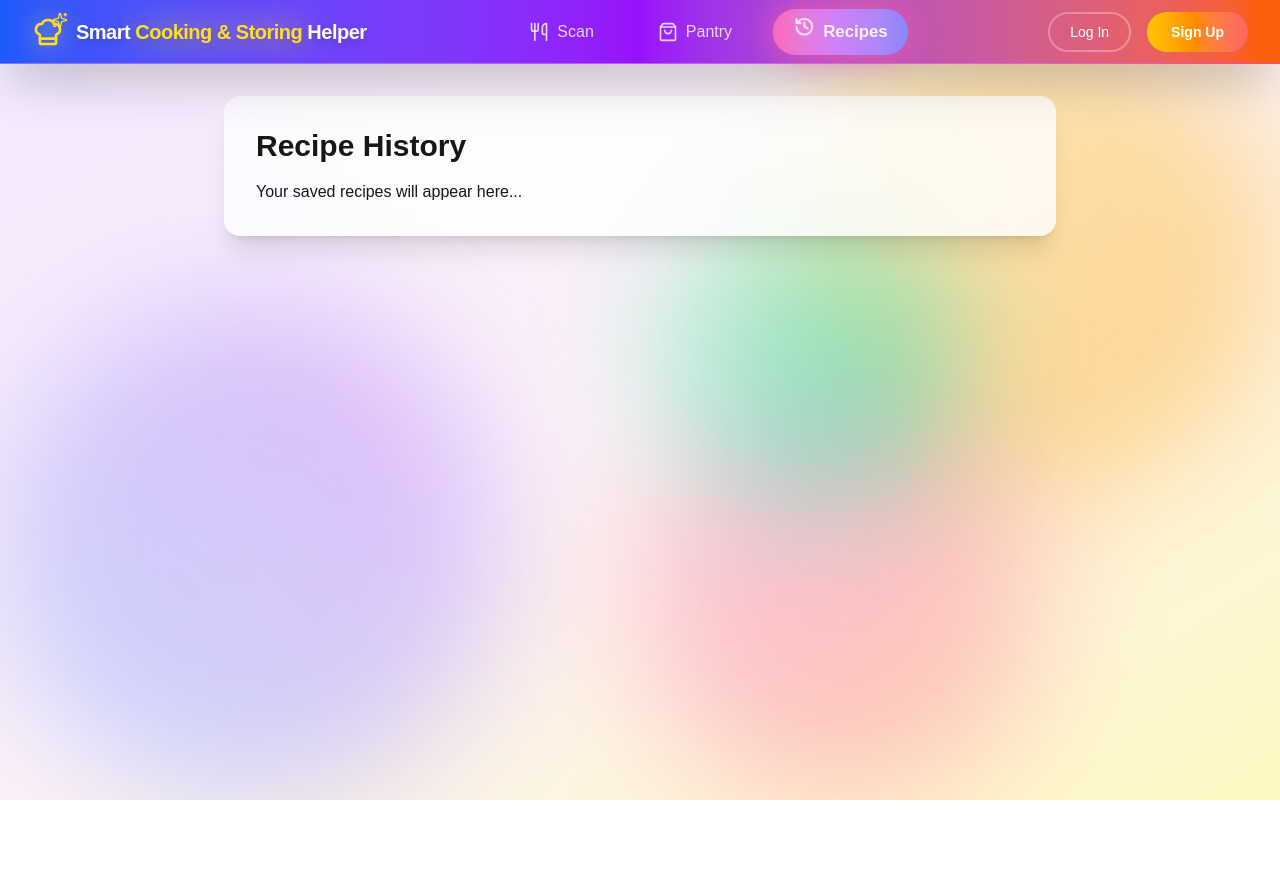
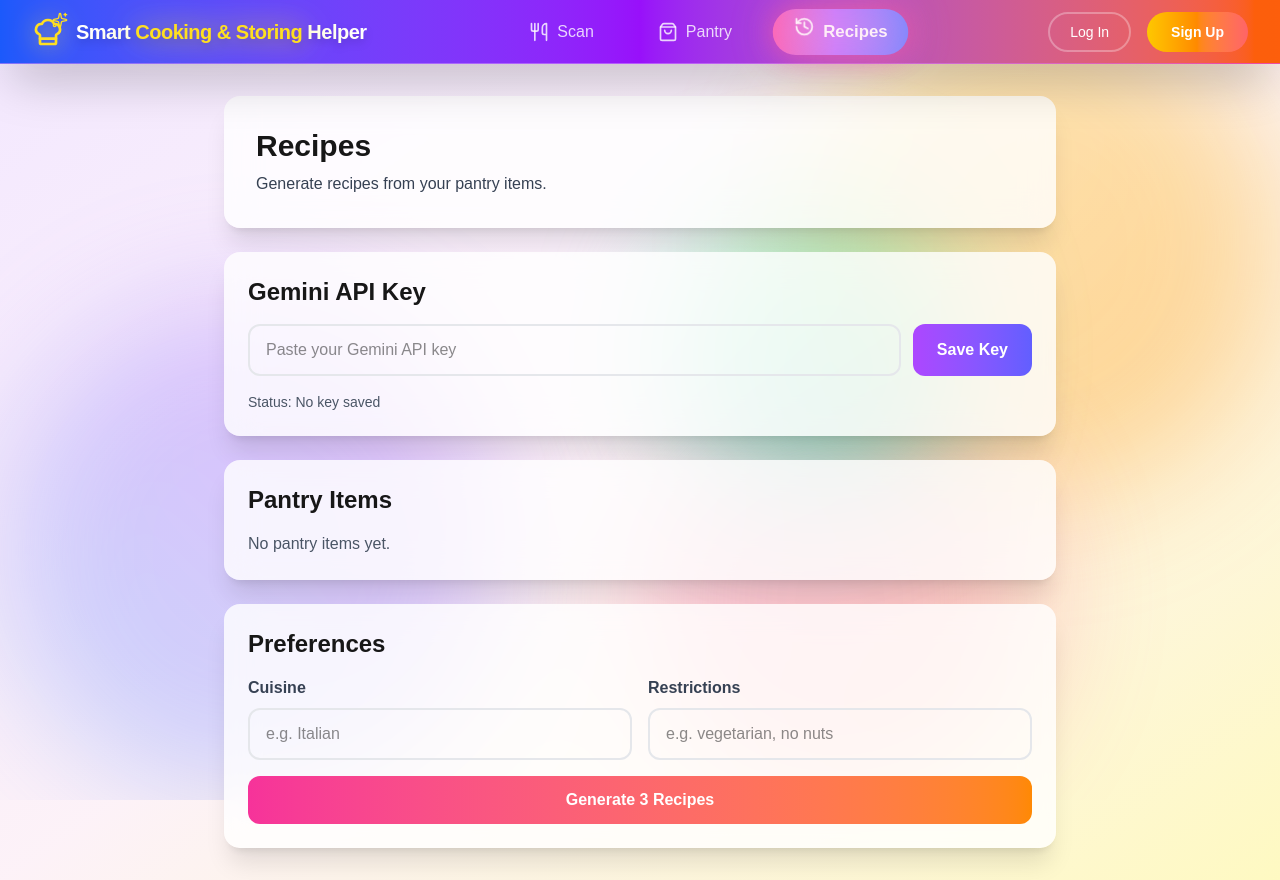
Before and after one commit to ucsb-cs148-w26/pj02-ai-cooking, a Next.js app in the folder Project/: page / in a window 1280 px wide. Both pictures are taken after a click on the button "Recipes". Before the commit the page ends 800 px from the top, so only its background shows below. Built offline with nearby package versions, Linux system fonts and the light colour scheme.

Commit message:
Add recipe generation and pantry wiring
Connect pantry items from manual and scanned inputs to recipe generation, and add alias-friendly tsconfig base URL.

```diff
--- a/Project/app/page.tsx
+++ b/Project/app/page.tsx
@@ -1,12 +1,23 @@
 'use client';
 
 import { useState } from 'react';
-import { Layout } from '../components/Layout';
-import AddFood from '../components/InputInventory';
-import ScanAnalyzer from '../components/ScanAnalyzer';
+import { Layout } from '@/components/Layout';
+import AddFood from '@/components/InputInventory';
+import ScanAnalyzer from '@/components/ScanAnalyzer';
+import RecipeGenerator from '@/components/RecipeGenerator';
+import type { Ingredient } from '@/types';
 
 export default function Home() {
   const [activeTab, setActiveTab] = useState('pantry');
+  const [pantryItems, setPantryItems] = useState<Ingredient[]>([]);
+
+  const handleAddFood = (item: Ingredient) => {
+    setPantryItems((prev) => [...prev, item]);
+  };
+
+  const handleAddScanItems = (items: Ingredient[]) => {
+    setPantryItems((prev) => [...prev, ...items]);
+  };
 
   return (
     <Layout activeTab={activeTab} onTabChange={setActiveTab}>
@@ -16,16 +27,19 @@ export default function Home() {
             <h1 className="text-3xl font-bold mb-2">Scan Items</h1>
             <p className="text-gray-700">Upload a receipt or fridge photo to analyze.</p>
           </div>
-          <ScanAnalyzer />
+          <ScanAnalyzer onAddItems={handleAddScanItems} />
         </div>
       )}
 
-      {activeTab === 'pantry' && <AddFood />}
+      {activeTab === 'pantry' && <AddFood onAddFood={handleAddFood} />}
 
       {activeTab === 'recipes' && (
-        <div className="bg-white/80 backdrop-blur-lg rounded-2xl p-8 shadow-xl">
-          <h1 className="text-3xl font-bold mb-4">Recipe History</h1>
-          <p>Your saved recipes will appear here...</p>
+        <div className="space-y-6">
+          <div className="bg-white/80 backdrop-blur-lg rounded-2xl p-8 shadow-xl">
+            <h1 className="text-3xl font-bold mb-2">Recipes</h1>
+            <p className="text-gray-700">Generate recipes from your pantry items.</p>
+          </div>
+          <RecipeGenerator ingredients={pantryItems} />
         </div>
       )}
     </Layout>
--- a/Project/components/InputInventory.tsx
+++ b/Project/components/InputInventory.tsx
@@ -1,8 +1,13 @@
 'use client';
 
 import React, { useState } from 'react';
+import type { Ingredient } from '../types';
 
-export default function AddFood() {
+type AddFoodProps = {
+  onAddFood?: (item: Ingredient) => void;
+};
+
+export default function AddFood({ onAddFood }: AddFoodProps) {
   const [food, setFood] = useState({
     name: '', category: '', quantity: '', unit: '', expiration: '', storage: '', notes: ''
   });
@@ -12,6 +17,14 @@ export default function AddFood() {
       alert('Please fill in all required fields');
       return;
     }
+    const quantityLabel = [food.quantity, food.unit].filter(Boolean).join(' ');
+    const expiryEstimate = food.expiration ? `Expires ${food.expiration}` : undefined;
+    onAddFood?.({
+      name: food.name,
+      quantity: quantityLabel || undefined,
+      category: food.category || undefined,
+      expiryEstimate
+    });
     alert(`✅ ${food.name} added to pantry!`);
     setFood({ name: '', category: '', quantity: '', unit: '', expiration: '', storage: '', notes: '' });
   };
--- /dev/null
+++ b/Project/components/RecipeGenerator.tsx
@@ -0,0 +1,169 @@
+'use client';
+
+import { useMemo, useState } from 'react';
+import type { Ingredient, Recipe, UserPreferences } from '../types';
+import { generateRecipes, getApiKey, hasValidApiKey, setStoredApiKey } from '../services/geminiService';
+
+type RecipeGeneratorProps = {
+  ingredients: Ingredient[];
+};
+
+const formatIngredient = (item: Ingredient) => {
+  const details = [item.quantity, item.category, item.expiryEstimate]
+    .filter(Boolean)
+    .join(' · ');
+  return details ? `${item.name} (${details})` : item.name;
+};
+
+export default function RecipeGenerator({ ingredients }: RecipeGeneratorProps) {
+  const [apiKeyInput, setApiKeyInput] = useState(getApiKey() ?? '');
+  const [hasKey, setHasKey] = useState(hasValidApiKey());
+  const [cuisine, setCuisine] = useState('');
+  const [restrictions, setRestrictions] = useState('');
+  const [recipes, setRecipes] = useState<Recipe[]>([]);
+  const [loading, setLoading] = useState(false);
+  const [error, setError] = useState<string | null>(null);
+
+  const pantrySummary = useMemo(
+    () => ingredients.map(formatIngredient),
+    [ingredients]
+  );
+
+  const saveKey = () => {
+    const trimmed = apiKeyInput.trim();
+    setStoredApiKey(trimmed);
+    setHasKey(Boolean(trimmed));
+    setError(null);
+  };
+
+  const handleGenerate = async () => {
+    if (!hasValidApiKey()) {
+      setError('Please save a Gemini API key first.');
+      return;
+    }
+    if (ingredients.length === 0) {
+      setError('Add at least one pantry item first.');
+      return;
+    }
+
+    setLoading(true);
+    setError(null);
+    try {
+      const preferences: UserPreferences = {
+        cuisine: cuisine.trim(),
+        restrictions: restrictions.trim()
+      };
+      const result = await generateRecipes(ingredients, preferences);
+      setRecipes(result);
+    } catch (err) {
+      setError(err instanceof Error ? err.message : 'Recipe generation failed.');
+    } finally {
+      setLoading(false);
+    }
+  };
+
+  return (
+    <div className="space-y-6">
+      <div className="bg-white/80 backdrop-blur-lg rounded-2xl p-6 shadow-xl space-y-4">
+        <h2 className="text-2xl font-bold">Gemini API Key</h2>
+        <div className="flex flex-col md:flex-row gap-3">
+          <input
+            type="password"
+            value={apiKeyInput}
+            onChange={(e) => setApiKeyInput(e.target.value)}
+            placeholder="Paste your Gemini API key"
+            className="flex-1 px-4 py-3 rounded-xl border-2 border-gray-200 focus:border-purple-400 focus:outline-none"
+          />
+          <button
+            onClick={saveKey}
+            className="px-6 py-3 bg-gradient-to-r from-purple-500 to-indigo-500 text-white font-semibold rounded-xl hover:shadow-lg transition-all"
+          >
+            Save Key
+          </button>
+        </div>
+        <p className="text-sm text-gray-600">Status: {hasKey ? 'Key saved' : 'No key saved'}</p>
+      </div>
+
+      <div className="bg-white/80 backdrop-blur-lg rounded-2xl p-6 shadow-xl space-y-4">
+        <h2 className="text-2xl font-bold">Pantry Items</h2>
+        {pantrySummary.length === 0 ? (
+          <p className="text-gray-600">No pantry items yet.</p>
+        ) : (
+          <ul className="list-disc list-inside text-gray-700">
+            {pantrySummary.map((item, idx) => (
+              <li key={`${item}-${idx}`}>{item}</li>
+            ))}
+          </ul>
+        )}
+      </div>
+
+      <div className="bg-white/80 backdrop-blur-lg rounded-2xl p-6 shadow-xl space-y-4">
+        <h2 className="text-2xl font-bold">Preferences</h2>
+        <div className="grid grid-cols-1 md:grid-cols-2 gap-4">
+          <div>
+            <label className="block text-gray-700 font-semibold mb-2">Cuisine</label>
+            <input
+              value={cuisine}
+              onChange={(e) => setCuisine(e.target.value)}
+              placeholder="e.g. Italian"
+              className="w-full px-4 py-3 rounded-xl border-2 border-gray-200 focus:border-pink-400 focus:outline-none"
+            />
+          </div>
+          <div>
+            <label className="block text-gray-700 font-semibold mb-2">Restrictions</label>
+            <input
+              value={restrictions}
+              onChange={(e) => setRestrictions(e.target.value)}
+              placeholder="e.g. vegetarian, no nuts"
+              className="w-full px-4 py-3 rounded-xl border-2 border-gray-200 focus:border-pink-400 focus:outline-none"
+            />
+          </div>
+        </div>
+        {error && <p className="text-sm text-red-600">{error}</p>}
+        <button
+          onClick={handleGenerate}
+          disabled={loading}
+          className="w-full px-6 py-3 bg-gradient-to-r from-pink-500 to-orange-400 text-white font-semibold rounded-xl hover:shadow-lg transition-all disabled:opacity-60"
+        >
+          {loading ? 'Generating...' : 'Generate 3 Recipes'}
+        </button>
+      </div>
+
+      {recipes.length > 0 && (
+        <div className="grid grid-cols-1 md:grid-cols-2 gap-4">
+          {recipes.map((recipe) => (
+            <div key={recipe.id} className="bg-white/90 rounded-2xl p-5 shadow-lg space-y-3">
+              {recipe.image && (
+                <img src={recipe.image} alt={recipe.title} className="w-full rounded-xl" />
+              )}
+              <div>
+                <h3 className="text-xl font-bold">{recipe.title}</h3>
+                <p className="text-sm text-gray-600">{recipe.description}</p>
+              </div>
+              <div className="text-sm text-gray-700">
+                <span className="font-semibold">Time:</span> {recipe.time} ·{' '}
+                <span className="font-semibold">Difficulty:</span> {recipe.difficulty}
+              </div>
+              <div>
+                <p className="font-semibold text-gray-700">Ingredients</p>
+                <ul className="list-disc list-inside text-sm text-gray-700">
+                  {recipe.ingredients.map((item, idx) => (
+                    <li key={`${recipe.id}-ing-${idx}`}>{item}</li>
+                  ))}
+                </ul>
+              </div>
+              <div>
+                <p className="font-semibold text-gray-700">Instructions</p>
+                <ol className="list-decimal list-inside text-sm text-gray-700 space-y-1">
+                  {recipe.instructions.map((step, idx) => (
+                    <li key={`${recipe.id}-step-${idx}`}>{step}</li>
+                  ))}
+                </ol>
+              </div>
+            </div>
+          ))}
+        </div>
+      )}
+    </div>
+  );
+}
--- a/Project/components/ScanAnalyzer.tsx
+++ b/Project/components/ScanAnalyzer.tsx
@@ -11,7 +11,11 @@ const formatIngredient = (item: Ingredient) => {
   return details ? `${item.name} (${details})` : item.name;
 };
 
-export default function ScanAnalyzer() {
+type ScanAnalyzerProps = {
+  onAddItems?: (items: Ingredient[]) => void;
+};
+
+export default function ScanAnalyzer({ onAddItems }: ScanAnalyzerProps) {
   const [apiKeyInput, setApiKeyInput] = useState(getApiKey() ?? '');
   const [hasKey, setHasKey] = useState(hasValidApiKey());
   const [mode, setMode] = useState<ScanMode>('food');
@@ -63,6 +67,9 @@ export default function ScanAnalyzer() {
     try {
       const result = await analyzeImage(imageData, mode);
       setItems(result);
+      if (result.length > 0) {
+        onAddItems?.(result);
+      }
     } catch (err) {
       setError(err instanceof Error ? err.message : 'Analysis failed.');
     } finally {
--- a/Project/tsconfig.json
+++ b/Project/tsconfig.json
@@ -1,5 +1,6 @@
 {
   "compilerOptions": {
+    "baseUrl": ".",
     "target": "ES2017",
     "lib": ["dom", "dom.iterable", "esnext"],
     "allowJs": true,
```
